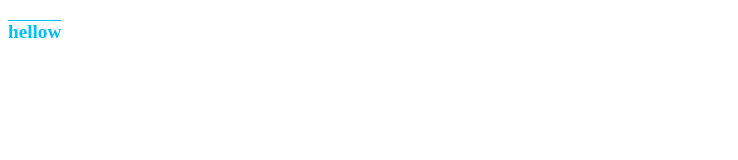
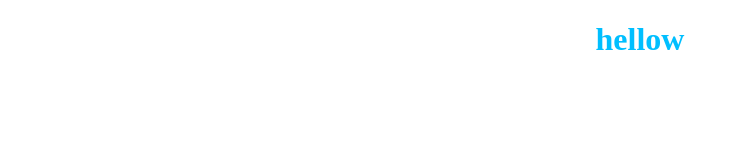
Before and after one commit to Zlh-4431/Zlh-4431.github.io, a plain HTML site: page index.html in a window 1280 px wide. Shown: the whole page, without its empty margins (0-738 px from the left). Drawn offline with Linux system fonts and the light colour scheme.

Commit message:
Update a.css

```diff
--- a/a.css
+++ b/a.css
@@ -1,8 +1,4 @@
 h1{
     color: deepskyblue;
-    font-size: larger;
-    background-size: auto;
     text-align: center;
-    position: fixed;
-    text-decoration:overline;
 }
```
